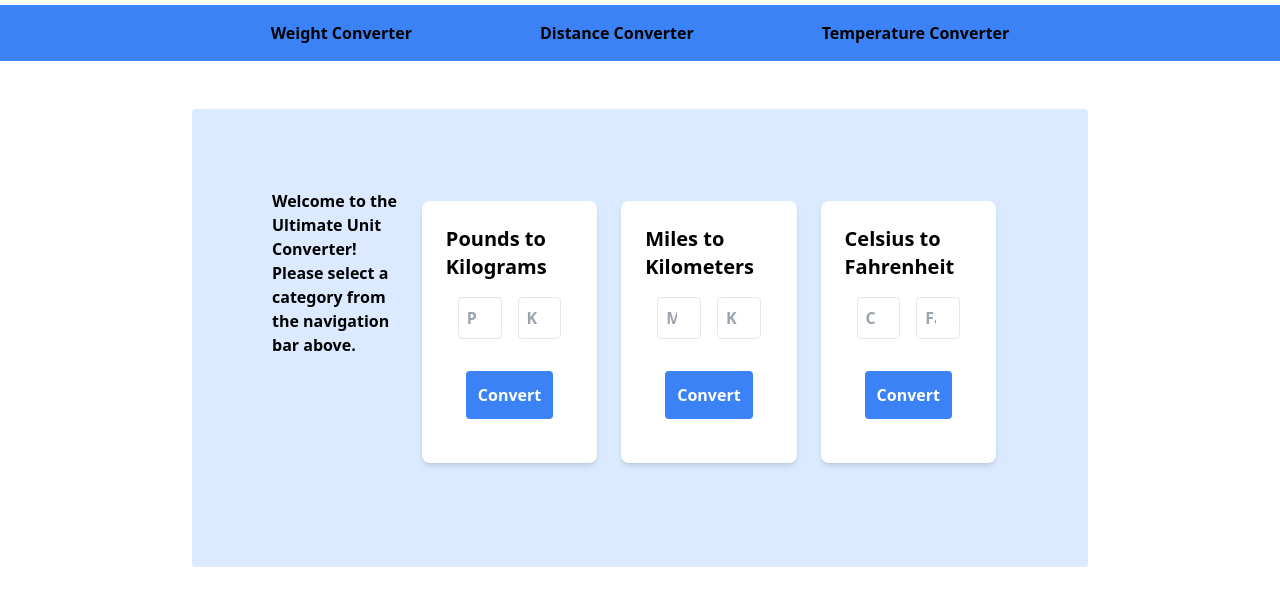
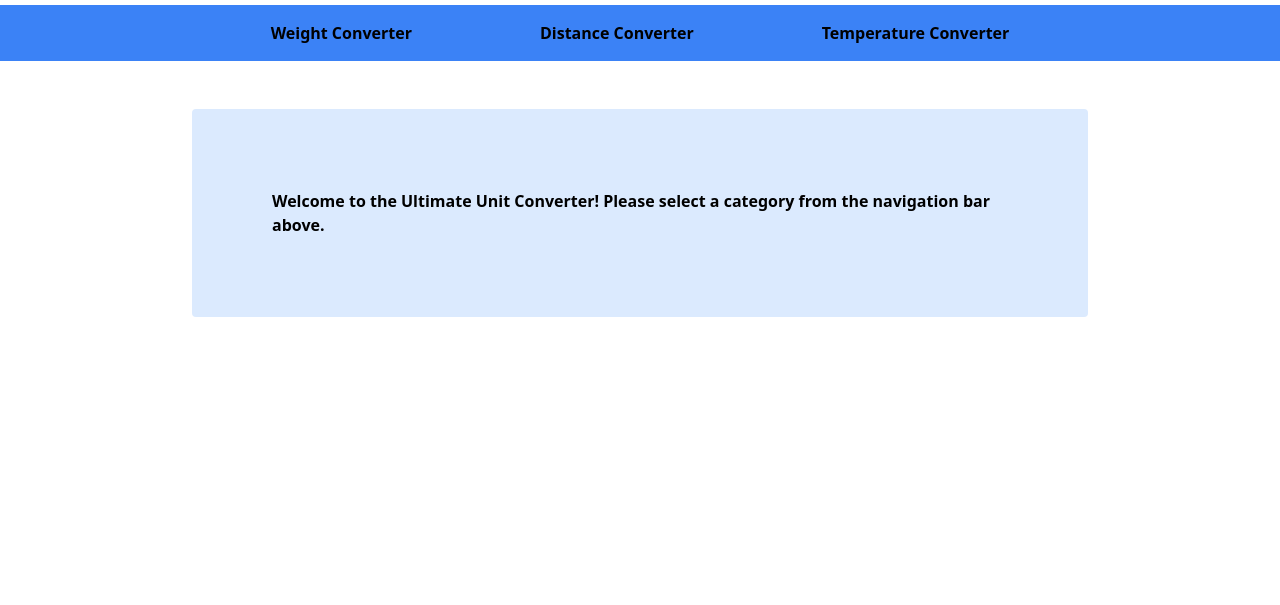
Before and after one commit to RobinSuthar/Convert_Website, a plain HTML site: page index.html in a window 1280 px wide. Shown: the part 183-788 px from the top of the page. Drawn offline with nearby package versions, Linux system fonts and the light colour scheme.

Commit message:
removed index forms

```diff
--- a/index.html
+++ b/index.html
@@ -38,40 +38,6 @@
 
       <div class="flex justify-center rounded p-20 font-bold bg-blue-100">
         Welcome to the Ultimate Unit Converter! Please select a category from the navigation bar above.
-
-
-      <div class="m-3 mb-6 rounded-lg bg-white p-6 shadow-md">
-        <h2 class="mb-4 text-xl font-semibold">Pounds to Kilograms</h2>
-        <div class="m-3 flex space-x-4">
-          <input id="userInputedPounds" type="number" placeholder="Pounds" class="w-full rounded border p-2" />
-          <input id="userInputedKilograms" type="number" placeholder="Kilograms" class="w-full rounded border p-2" />
-        </div>
-        <div class="text-center">
-          <button id="convertButtonKP" class="m-5 rounded bg-blue-500 px-3 py-3 text-white transition hover:bg-green-500">Convert</button>
-        </div>
-      </div>
-
-      <div class="m-3 mb-6 rounded-lg bg-white p-6 shadow-md">
-        <h2 class="mb-4 text-xl font-semibold">Miles to Kilometers</h2>
-        <div class="m-3 flex space-x-4">
-          <input id="userInputedMiles" type="number" placeholder="Miles" class="w-full rounded border p-2" />
-          <input id="userInputedKilometers" type="number" placeholder="Kilometers" class="w-full rounded border p-2" />
-        </div>
-        <div class="text-center">
-          <button id="convertButtonMK" class="m-5 rounded bg-blue-500 px-3 py-3 text-white transition hover:bg-green-500">Convert</button>
-        </div>
-      </div>
-
-      <div class="m-3 mb-6 rounded-lg bg-white p-6 shadow-md">
-        <h2 class="mb-4 text-xl font-semibold">Celsius to Fahrenheit</h2>
-        <div class="m-3 flex space-x-4">
-          <input id="celciusText" type="number" placeholder="Celsius" class="w-full rounded border p-2" />
-          <input id="fahrenheitText" type="number" placeholder="Fahrenheit" class="w-full rounded border p-2" />
-        </div>
-        <div class="text-center">
-          <button id="convertButtonCF" class="m-5 rounded bg-blue-500 px-3 py-3 text-white transition hover:bg-green-500">Convert</button>
-        </div>
-
       </div>
     </main>
   </body>
```
